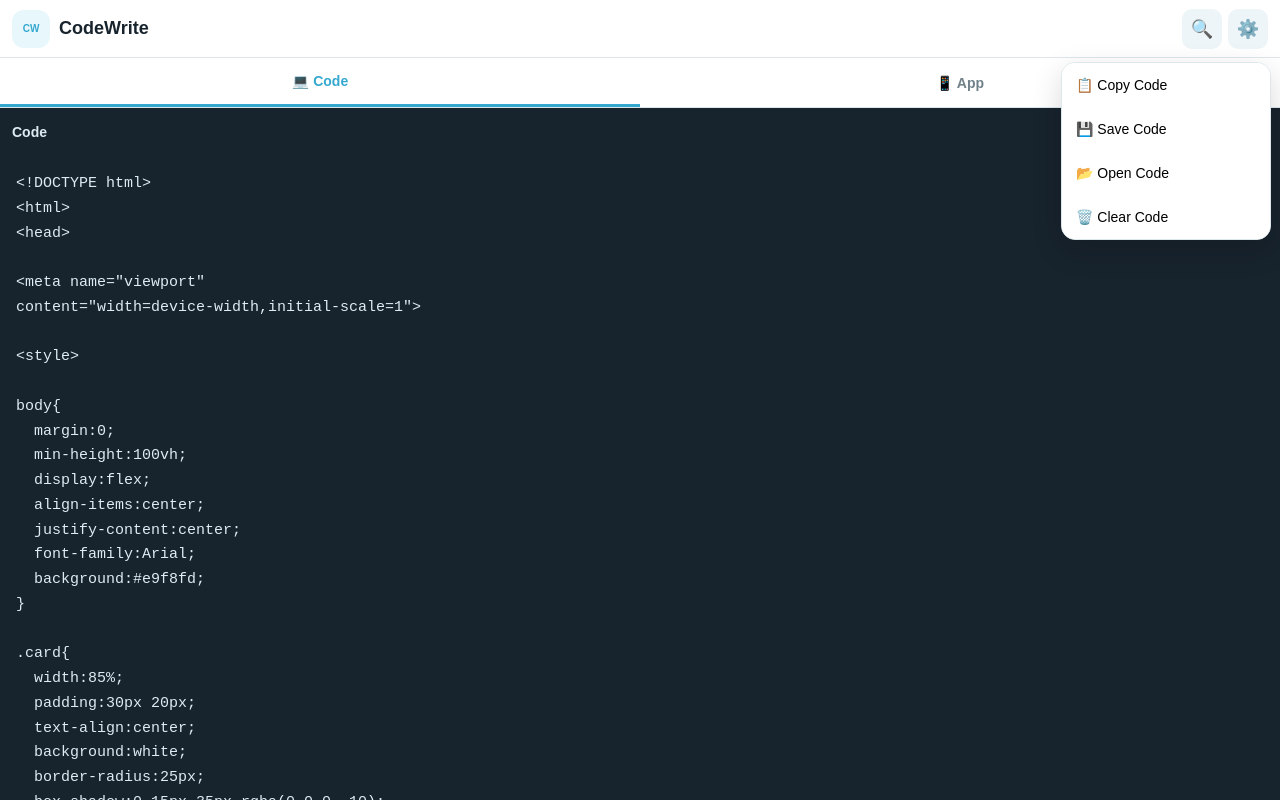
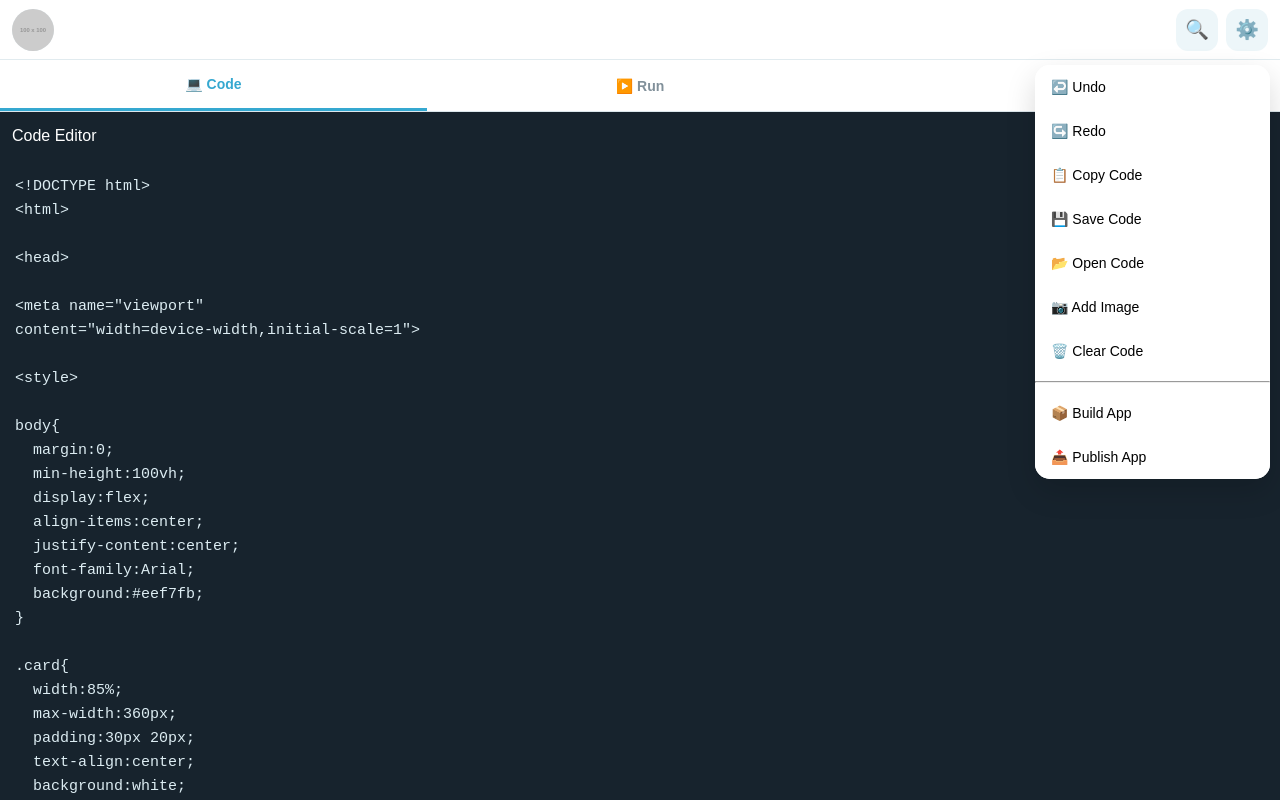
Before and after one commit to chauchung2007a-rgb/-Create-App-, a plain HTML site: page index.html in a window 1280 px wide. Both pictures are taken after a click on the button "⚙️". Drawn offline with Linux system fonts and the light colour scheme; placeholder pictures from the web are drawn by us.

Commit message:
Update index.html

```diff
--- a/index.html
+++ b/index.html
@@ -1,14 +1,20 @@
 <!DOCTYPE html>
 <html lang="en">
+
 <head>
+
 <meta charset="UTF-8">
+
 <meta name="viewport"
-      content="width=device-width,initial-scale=1,
-      maximum-scale=1,user-scalable=no">
+content="width=device-width,
+initial-scale=1,
+maximum-scale=1,
+user-scalable=no">
 
 <title>CodeWrite</title>
 
 <style>
+
 *{
   box-sizing:border-box;
   -webkit-tap-highlight-color:transparent;
@@ -19,146 +25,144 @@ body{
   margin:0;
   width:100%;
   height:100%;
+  overflow:hidden;
   font-family:Arial,sans-serif;
   background:#eef7fb;
 }
 
-body{
-  overflow:hidden;
-}
+/* HEADER */
 
-/* =========================
-   APP HEADER
-========================= */
-
-header{
-  height:58px;
+.header{
+  height:60px;
   background:white;
-  border-bottom:1px solid #dce7ec;
   display:flex;
   align-items:center;
   justify-content:space-between;
   padding:0 12px;
+  border-bottom:1px solid #e1ebef;
 }
 
-.brand{
-  display:flex;
-  align-items:center;
-  gap:9px;
+.profile-btn{
+  width:42px;
+  height:42px;
+  padding:0;
+  border:0;
+  border-radius:50%;
+  overflow:hidden;
+  background:#e8f6fb;
 }
 
-.logo{
-  width:38px;
-  height:38px;
-  border-radius:12px;
-  background:#e7f7fc;
-  color:#35a8d0;
-  display:flex;
-  align-items:center;
-  justify-content:center;
-  font-size:10px;
-  font-weight:bold;
+.profile-btn img{
+  width:100%;
+  height:100%;
+  object-fit:cover;
 }
 
-.name{
-  font-size:18px;
-  font-weight:bold;
-  color:#17232d;
+.header-right{
+  display:flex;
+  gap:8px;
 }
 
-.header-actions{
-  display:flex;
-  gap:6px;
+.icon-btn{
+  width:42px;
+  height:42px;
+  border:0;
+  border-radius:12px;
+  background:#edf6f9;
+  font-size:19px;
 }
 
-.header-btn{
-  width:40px;
-  height:40px;
-  border:0;
-  border-radius:10px;
-  background:#edf5f8;
-  font-size:18px;
+/* SEARCH */
+
+.search{
+  display:none;
+  position:absolute;
+  top:8px;
+  left:60px;
+  right:60px;
+  z-index:50;
 }
 
-/* =========================
-   SEARCH
-========================= */
-
-.search-box{
-  display:none;
-  position:absolute;
-  top:7px;
-  left:8px;
-  right:8px;
+.search input{
+  width:100%;
   height:44px;
-  z-index:20;
-}
-
-.search-box input{
-  width:100%;
-  height:100%;
-  border:1px solid #dce7ec;
-  border-radius:11px;
-  padding:0 42px 0 14px;
+  border:1px solid #d9e6eb;
+  border-radius:13px;
+  padding:0 14px;
   outline:none;
   font-size:16px;
   background:white;
 }
 
-.search-close{
+/* MENU */
+
+.menu{
+  display:none;
   position:absolute;
-  right:4px;
-  top:4px;
-  width:36px;
-  height:36px;
-  border:0;
-  background:transparent;
-  font-size:18px;
+  top:65px;
+  z-index:40;
+  background:white;
+  border-radius:15px;
+  box-shadow:0 12px 30px rgba(0,0,0,.15);
+  overflow:hidden;
 }
 
-/* =========================
-   MAIN
-========================= */
-
-main{
-  height:calc(100% - 58px);
-  display:flex;
-  flex-direction:column;
+.profile-menu{
+  left:10px;
+  width:230px;
 }
 
-/* =========================
-   NAVIGATION
-========================= */
+.settings-menu{
+  right:10px;
+  width:235px;
+}
 
-.nav{
-  height:50px;
-  flex-shrink:0;
+.menu button{
+  width:100%;
+  padding:14px 16px;
+  border:0;
+  background:white;
+  text-align:left;
+  font-size:14px;
+}
+
+.menu button:active{
+  background:#eef7fb;
+}
+
+/* TABS */
+
+.tabs{
+  height:52px;
   display:flex;
   background:white;
   border-bottom:1px solid #dce7ec;
 }
 
-.nav button{
+.tabs button{
   flex:1;
   border:0;
   background:white;
+  color:#81909a;
   font-size:14px;
   font-weight:bold;
-  color:#71818a;
 }
 
-.nav button.active{
+.tabs button.active{
   color:#35a8d0;
   border-bottom:3px solid #35a8d0;
 }
 
-/* =========================
-   CODE AREA
-========================= */
+/* MAIN */
 
-.code-area{
-  flex:1;
-  min-height:0;
+.main{
+  height:calc(100% - 112px);
+}
+
+/* CODE */
+
+.code-view{
+  height:100%;
   display:flex;
   flex-direction:column;
   background:#17232d;
@@ -174,217 +178,195 @@ main{
   color:white;
 }
 
-.code-label{
-  font-size:14px;
-  font-weight:bold;
-  color:#dcecf2;
-}
-
-.run{
+.run-btn{
   border:0;
-  border-radius:9px;
   padding:9px 17px;
+  border-radius:10px;
   background:#35a8d0;
   color:white;
   font-weight:bold;
-  font-size:14px;
 }
 
-/* =========================
-   CODE EDITOR
-========================= */
-
-.editor-wrap{
+.editor{
   flex:1;
   min-height:0;
-  overflow:hidden;
 }
 
-#code{
-  display:block;
+textarea{
   width:100%;
   height:100%;
-  margin:0;
-  padding:16px;
+  display:block;
   resize:none;
+  border:0;
   outline:none;
-  border:0;
-  border-radius:0;
+  padding:15px;
 
   background:#17232d;
   color:#dcecf2;
 
   font-family:monospace;
   font-size:15px;
-  line-height:1.65;
+  line-height:1.6;
 
-  white-space:pre;
   overflow:auto;
-
   -webkit-overflow-scrolling:touch;
-  overscroll-behavior:contain;
 }
 
-/* =========================
-   APP PREVIEW
-========================= */
+/* APP */
 
-.app-area{
+.app-view{
   display:none;
-  flex:1;
-  min-height:0;
+  width:100%;
+  height:100%;
   align-items:center;
   justify-content:center;
   overflow:auto;
-  padding:16px;
+  padding:15px;
   background:#dfeef3;
-  -webkit-overflow-scrolling:touch;
 }
 
 .phone{
-  width:300px;
-  height:600px;
-  max-width:90vw;
-  max-height:82vh;
-
+  width:290px;
+  height:590px;
   flex-shrink:0;
 
   background:white;
   border:7px solid #17232d;
   border-radius:35px;
+
   overflow:hidden;
 
   box-shadow:0 12px 35px rgba(0,0,0,.18);
-
-  position:relative;
 }
 
 .phone-top{
   height:26px;
-  background:white;
   position:relative;
 }
 
 .camera{
   position:absolute;
-  width:66px;
+  width:65px;
   height:17px;
   left:50%;
-  top:0;
   transform:translateX(-50%);
   background:#17232d;
   border-radius:0 0 12px 12px;
 }
 
-#preview{
-  display:block;
+iframe{
   width:100%;
   height:calc(100% - 26px);
   border:0;
-  background:white;
 }
 
-/* =========================
-   SETTINGS
-========================= */
+/* IMAGE UPLOAD */
 
-.settings{
+#imageInput{
   display:none;
-  position:absolute;
-  top:62px;
-  right:9px;
-  width:210px;
-  background:white;
-  border:1px solid #dce7ec;
-  border-radius:14px;
-  overflow:hidden;
-  z-index:30;
-  box-shadow:0 10px 30px rgba(0,0,0,.15);
 }
 
-.settings button{
-  width:100%;
-  border:0;
-  background:white;
-  text-align:left;
-  padding:14px;
-  font-size:14px;
-}
+</style>
 
-.settings button:active{
-  background:#eef7fb;
-}
+</head>
 
-/* =========================
-   SMALL PHONE
-========================= */
-
-@media(max-width:360px){
-
-  .name{
-    font-size:16px;
-  }
-
-  .phone{
-    width:260px;
-    height:540px;
-  }
-
-  #code{
-    font-size:14px;
-  }
-}
-</style>
-</head>
 
 <body>
 
-<header>
 
-  <div class="brand">
-    <div class="logo">CW</div>
+<!-- HEADER -->
 
-    <div class="name">
-      CodeWrite
-    </div>
-  </div>
+<header class="header">
 
-  <div class="header-actions">
+  <!-- PROFILE IMAGE -->
 
   <button
-      class="header-btn"
+    class="profile-btn"
+    onclick="toggleProfile()">
+
+    <img
+      id="profileImage"
+      src="https://via.placeholder.com/100"
+      alt="Profile">
+
+  </button>
+
+
+  <div class="header-right">
+
+    <button
+      class="icon-btn"
       onclick="openSearch()">
       🔍
     </button>
 
     <button
-      class="header-btn"
+      class="icon-btn"
       onclick="toggleSettings()">
       ⚙️
     </button>
 
   </div>
 
+</header>
+
+
+<!-- SEARCH -->
+
 <div
-    class="search-box"
+  class="search"
   id="searchBox">
 
   <input
+    type="search"
     id="searchInput"
-      type="search"
     placeholder="Search code...">
 
-    <button
-      class="search-close"
-      onclick="closeSearch()">
-      ✕
+</div>
+
+
+<!-- PROFILE MENU -->
+
+<div
+  class="menu profile-menu"
+  id="profileMenu">
+
+  <button onclick="chooseProfileImage()">
+    📷 Change Profile Image
+  </button>
+
+  <button>
+    📧 Gmail
+  </button>
+
+  <button>
+    🔒 Privacy & Security
+  </button>
+
+  <button>
+    🚪 Log out
+  </button>
+
+  <button>
+    🗑️ Delete Account
   </button>
 
 </div>
 
+
+<!-- SETTINGS MENU -->
+
 <div
-    class="settings"
-    id="settings">
+  class="menu settings-menu"
+  id="settingsMenu">
+
+  <button onclick="undoCode()">
+    ↩️ Undo
+  </button>
+
+  <button onclick="redoCode()">
+    ↪️ Redo
+  </button>
 
   <button onclick="copyCode()">
     📋 Copy Code
@@ -398,57 +380,99 @@ main{
     📂 Open Code
   </button>
 
+  <button onclick="chooseImage()">
+    📷 Add Image
+  </button>
+
   <button onclick="clearCode()">
     🗑️ Clear Code
   </button>
 
+  <hr>
+
+  <button>
+    📦 Build App
+  </button>
+
+  <button>
+    📤 Publish App
+  </button>
+
 </div>
 
-</header>
+
+<!-- IMAGE INPUT -->
+
+<input
+  type="file"
+  id="imageInput"
+  accept="image/*">
 
 
-<main>
+<!-- TABS -->
 
-  <div class="nav">
+<div class="tabs">
 
   <button
     id="codeTab"
     class="active"
     onclick="showCode()">
+
     💻 Code
+
+  </button>
+
+  <button
+    onclick="runCode()">
+
+    ▶️ Run
+
   </button>
 
   <button
     id="appTab"
     onclick="showApp()">
+
     📱 App
+
   </button>
 
 </div>
 
 
+<!-- MAIN -->
+
+<main class="main">
+
+
+  <!-- CODE -->
+
   <section
-    class="code-area"
-    id="codeArea">
+    class="code-view"
+    id="codeView">
 
     <div class="code-bar">
 
-      <span class="code-label">
-        Code
+      <span>
+        Code Editor
       </span>
 
       <button
-        class="run"
+        class="run-btn"
         onclick="runCode()">
+
         ▶ Run
+
       </button>
 
     </div>
 
-    <div class="editor-wrap">
+
+    <div class="editor">
 
 <textarea id="code"><!DOCTYPE html>
 <html>
+
 <head>
 
 <meta name="viewport"
@@ -463,16 +487,17 @@ body{
   align-items:center;
   justify-content:center;
   font-family:Arial;
-  background:#e9f8fd;
+  background:#eef7fb;
 }
 
 .card{
   width:85%;
+  max-width:360px;
   padding:30px 20px;
   text-align:center;
   background:white;
   border-radius:25px;
-  box-shadow:0 15px 35px rgba(0,0,0,.10);
+  box-shadow:0 12px 30px rgba(0,0,0,.1);
 }
 
 h1{
@@ -508,6 +533,7 @@ button{
 </div>
 
 </body>
+
 </html></textarea>
 
     </div>
@@ -515,32 +541,31 @@ button{
   </section>
 
 
+  <!-- APP -->
+
   <section
-    class="app-area"
-    id="appArea">
+    class="app-view"
+    id="appView">
 
     <div class="phone">
 
       <div class="phone-top">
+
         <div class="camera"></div>
+
       </div>
 
-      <iframe
-        id="preview">
-      </iframe>
+      <iframe id="preview"></iframe>
 
     </div>
 
   </section>
 
+
 </main>
 
 
 <script>
-
-/* =========================
-   ELEMENTS
-========================= */
 
 const code =
 document.getElementById("code");
@@ -548,67 +573,84 @@ const code =
 const preview =
 document.getElementById("preview");
 
-const codeArea =
-  document.getElementById("codeArea");
+const codeView =
+document.getElementById("codeView");
 
-const appArea =
-  document.getElementById("appArea");
+const appView =
+document.getElementById("appView");
 
 const codeTab =
 document.getElementById("codeTab");
 
-const appTab =
-  document.getElementById("appTab");
+const profileMenu =
+document.getElementById("profileMenu");
 
-const settings =
-  document.getElementById("settings");
+const settingsMenu =
+document.getElementById("settingsMenu");
 
 const searchBox =
 document.getElementById("searchBox");
 
+const imageInput =
+document.getElementById("imageInput");
 
-/* =========================
-   RUN
-========================= */
 
 function runCode(){
 
   preview.srcdoc = code.value;
 
+  showApp();
+
 }
 
 
-/* =========================
-   CODE
-========================= */
-
 function showCode(){
 
-  codeArea.style.display="flex";
-  appArea.style.display="none";
+  codeView.style.display="flex";
+
+  appView.style.display="none";
 
   codeTab.classList.add("active");
-  appTab.classList.remove("active");
 
 }
 
 
 function showApp(){
 
-  runCode();
+  preview.srcdoc = code.value;
 
-  codeArea.style.display="none";
-  appArea.style.display="flex";
+  codeView.style.display="none";
+
+  appView.style.display="flex";
 
   codeTab.classList.remove("active");
-  appTab.classList.add("active");
 
 }
 
 
-/* =========================
-   SEARCH
-========================= */
+function toggleProfile(){
+
+  settingsMenu.style.display="none";
+
+  profileMenu.style.display =
+  profileMenu.style.display==="block"
+  ? "none"
+  : "block";
+
+}
+
+
+function toggleSettings(){
+
+  profileMenu.style.display="none";
+
+  settingsMenu.style.display =
+  settingsMenu.style.display==="block"
+  ? "none"
+  : "block";
+
+}
+
 
 function openSearch(){
 
@@ -621,45 +663,14 @@ function openSearch(){
 }
 
 
-function closeSearch(){
-
-  searchBox.style.display="none";
-
-}
-
-
-/* =========================
-   SETTINGS
-========================= */
-
-function toggleSettings(){
-
-  settings.style.display =
-    settings.style.display==="block"
-    ? "none"
-    : "block";
-
-}
-
-
-/* =========================
-   COPY
-========================= */
-
 function copyCode(){
 
   navigator.clipboard.writeText(
     code.value
   );
 
-  settings.style.display="none";
-
 }
 
-
-/* =========================
-   SAVE
-========================= */
 
 function saveCode(){
 
@@ -668,14 +679,8 @@ function saveCode(){
     code.value
   );
 
-  settings.style.display="none";
-
 }
 
-
-/* =========================
-   LOAD
-========================= */
 
 function loadCode(){
 
@@ -686,14 +691,8 @@ function loadCode(){
     code.value=saved;
   }
 
-  settings.style.display="none";
-
 }
 
-
-/* =========================
-   CLEAR
-========================= */
 
 function clearCode(){
 
@@ -701,14 +700,73 @@ function clearCode(){
     code.value="";
   }
 
-  settings.style.display="none";
+}
+
+
+function undoCode(){
+
+  document.execCommand("undo");
 
 }
 
 
-/* =========================
-   START
-========================= */
+function redoCode(){
+
+  document.execCommand("redo");
+
+}
+
+
+function chooseProfileImage(){
+
+  imageInput.dataset.type="profile";
+
+  imageInput.click();
+
+}
+
+
+function chooseImage(){
+
+  imageInput.dataset.type="image";
+
+  imageInput.click();
+
+}
+
+
+imageInput.addEventListener(
+  "change",
+  function(){
+
+    const file=this.files[0];
+
+    if(!file) return;
+
+    const reader=new FileReader();
+
+    reader.onload=function(e){
+
+      if(imageInput.dataset.type==="profile"){
+
+        document
+        .getElementById("profileImage")
+        .src=e.target.result;
+
+        localStorage.setItem(
+          "profileImage",
+          e.target.result
+        );
+
+      }
+
+    };
+
+    reader.readAsDataURL(file);
+
+  }
+);
+
 
 window.onload=function(){
 
@@ -719,12 +777,23 @@ window.onload=function(){
     code.value=saved;
   }
 
-  runCode();
-  showCode();
+  const profile =
+  localStorage.getItem("profileImage");
+
+  if(profile){
+
+    document
+    .getElementById("profileImage")
+    .src=profile;
+
+  }
+
+  preview.srcdoc=code.value;
 
 };
 
 </script>
 
+
 </body>
 </html>
```
Lines whose indentation alone changed are shown as unchanged.
